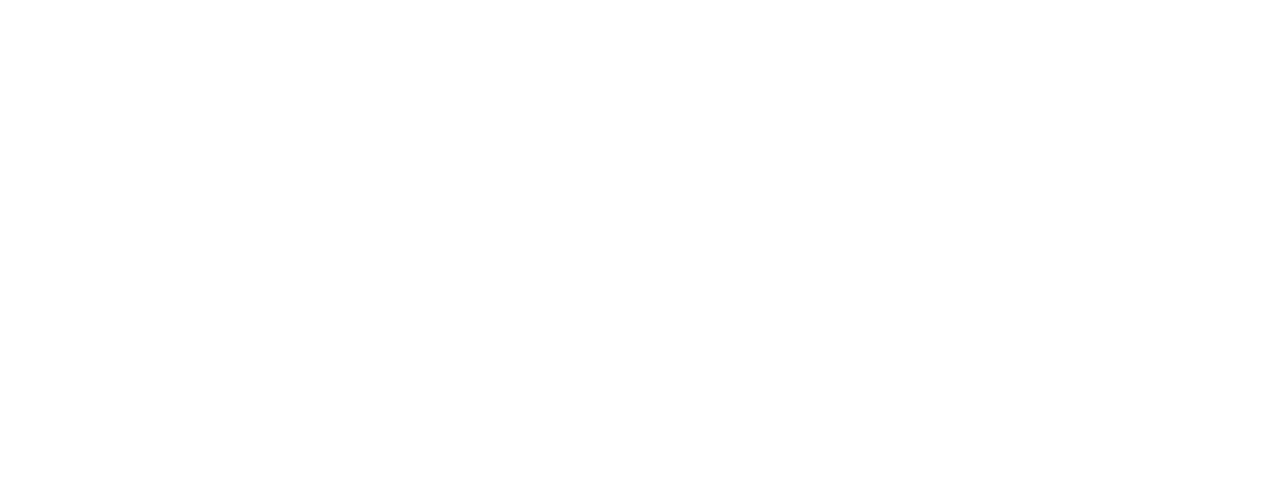
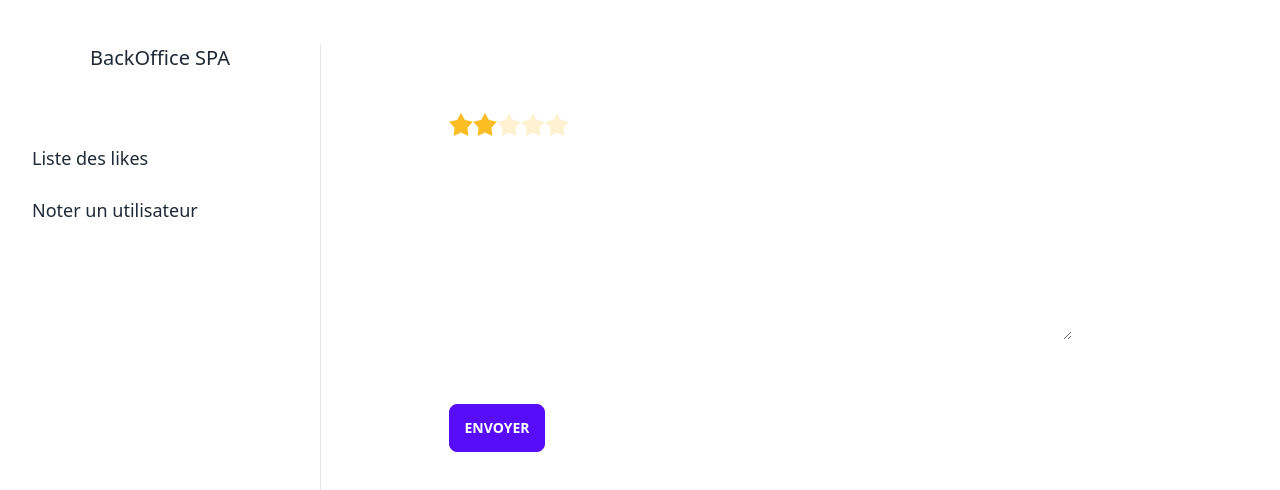
Before and after one commit to Antoine-973/challengeS1, a Vue app in the folder front/: page /backOffice/review/1 in a window 1280 px wide. Before the commit this address had no page. Shown: the top 490 px of the page. Built offline with nearby package versions, Linux system fonts and the light colour scheme; no server answers.

Commit message:
backoffice + rate users

```diff
--- /dev/null
+++ b/front/src/components/TemplateBO.vue
@@ -0,0 +1,18 @@
+<script setup>
+
+</script>
+
+<template>
+  <main>
+    <div class="border-r-[1px] h-screen">
+        <h1 class="text-center text-xl mt-11">BackOffice SPA</h1>
+        <div class="drawer-side">
+          <label for="my-drawer-2" class="drawer-overlay"></label>
+          <ul class="menu p-4 w-80 bg-base-100 text-base-content mt-11">
+            <li class="text-lg"><a>Liste des likes</a></li>
+            <li class="text-lg"><a>Noter un utilisateur</a></li>
+          </ul>
+        </div>
+    </div>
+  </main>
+</template>
--- a/front/src/router/index.js
+++ b/front/src/router/index.js
@@ -22,6 +22,16 @@
       name: "confirmAccount",
       path: "/confirmAccount",
       component: () => import("../views/security/ConfirmAccountView.vue"),
+    },
+    {
+      path: '/backOffice/review',
+      name: 'backOffice',
+      component: () => import('../views/ReviewBO.vue')
+    },
+    {
+      path: "/backOffice/review/:id",
+      name: "rateUser",
+      component: () => import('../views/RateUserBO.vue')
     }
   ]
 })
--- /dev/null
+++ b/front/src/services/basePath.js
@@ -0,0 +1 @@
+export const basePath = "https://localhost/";
--- /dev/null
+++ b/front/src/services/rateUserService.js
@@ -0,0 +1,9 @@
+import {basePath} from "./basePath";
+const pathUser = basePath + 'users/' ;
+
+
+export const getUserToRate = async (id) => {
+    return await fetch(pathUser + id, {
+      // headers: {authorization: 'Bearer ' + localStorage.getItem('token')}
+    });
+};
--- /dev/null
+++ b/front/src/services/reviewUserService.js
@@ -0,0 +1,9 @@
+import {basePath} from "./basePath";
+const path = basePath + 'likes/getAcceptedLikes' ;
+
+
+export const getAcceptedLikesUsers = async () => {
+    return await fetch(path, {
+      // headers: {authorization: 'Bearer ' + localStorage.getItem('token')}
+    });
+};
--- /dev/null
+++ b/front/src/views/RateUserBO.vue
@@ -0,0 +1,85 @@
+<script setup>
+    import Menu from "../components/TemplateBO.vue";
+    import { Field, Form } from 'vee-validate';
+    import { ref, reactive } from 'vue'
+    import {getUserToRate} from '../services/rateUserService';
+
+    const dataUser = ref(null)
+
+    let idUser = (new URL(window.location)).pathname.split('/')[3];
+
+    const formData = reactive({
+        message: '',
+        stars: '',
+    });
+
+    // fetch("https://localhost/users/" + idUser, {
+
+    // }).then(response => {
+    //     if(response.ok) {
+    //         return response.json();
+    //     }
+    //     return Promise.reject(new Error("Erreur: impossible de récupérer les informations de l'utilisateur :("));
+    // }).then((datas) => {
+    //     dataUser.value = datas;
+    //     // console.log(datas)
+    //     return datas;
+    // }).catch(function(error) {
+    //     console.log(error.message);
+    // });
+
+    const onSubmit = () => {
+        console.log("message: " + formData.message);
+        console.log("note: " + formData.stars);
+        console.log("id user: " + idUser);
+
+        //Ici rajouter appel API et envoyer les données en BDD
+        //Récupérer l'id du user connecté et l'id SPA
+    }
+
+    const getUser = async() => {
+        const responseGetUser = await getUserToRate(idUser);
+        const user = await responseGetUser.json();
+        dataUser.value = user;
+        // console.log(dataUser.value);
+    }
+
+    getUser();
+
+
+</script>
+
+<template>
+  <main>
+     <div class="flex justify-between">
+        <Menu></Menu>
+
+        <div class="grow ml-32">
+
+            <h1 class="text-xl text-center mt-11" v-if="dataUser != null">Noter l'utilisateur : {{ dataUser.firstname }} {{ dataUser.lastname }}</h1>
+
+            <div class="flex flex-col">
+
+                <Form @submit="onSubmit" class="flex flex-col w-full">
+                    <div class="rating mt-28">
+                        <input type="radio" name="rating-2" class="mask mask-star-2 bg-warning" value="1" v-model="formData.stars">
+                        <input type="radio" name="rating-2" checked="checked" class="mask mask-star-2 bg-warning" value="2" v-model="formData.stars">
+                        <input type="radio" name="rating-2" class="mask mask-star-2 bg-warning" v-model="formData.stars" value="3">
+                        <input type="radio" name="rating-2" class="mask mask-star-2 bg-warning" v-model="formData.stars" value="4">
+                        <input type="radio" name="rating-2" class="mask mask-star-2 bg-warning" v-model="formData.stars" value="5">
+                    </div>
+
+                    <Field as="textarea" name="description" class="w-3/4 mt-11 h-40" v-model="formData.message"/>
+
+                    <button class="btn btn-primary w-24 mt-16" type="submit">Envoyer</button>
+                </Form>
+
+                <!-- <p>message : {{ formData.message }}</p>
+                <p>Nombre d'étoiles: {{ formData.stars }}</p> -->
+
+
+            </div>
+        </div>
+     </div>
+  </main>
+</template>
--- /dev/null
+++ b/front/src/views/ReviewBO.vue
@@ -0,0 +1,67 @@
+<script setup>
+    import Menu from "../components/TemplateBO.vue";
+    import { ref } from 'vue'
+    import {getAcceptedLikesUsers} from '../services/reviewUserService';
+
+    const data = ref(null)
+
+
+
+    // fetch("https://localhost/likes/getAcceptedLikes", {
+
+    // }).then(response => {
+    //     if(response.ok) {
+    //         return response.json();
+    //     }
+    //     return Promise.reject(new Error("Erreur: impossible de récupérer la liste des utilisateurs :("));
+    // }).then((datas) => {
+    //     // console.log(datas['hydra:member']);
+    //     data.value = datas['hydra:member'];
+    //     // console.log(data.value[0].userId.firstname);
+    //     return datas;
+    // }).catch(function(error) {
+    //     console.log(error.message);
+    // });
+
+    const getUserList = async() => {
+        const responseGetList = await getAcceptedLikesUsers();
+        const user = await responseGetList.json();
+        data.value = user['hydra:member'];
+    }
+
+    getUserList();
+
+</script>
+
+<template>
+  <main>
+     <div class="flex justify-between mt-5">
+        <Menu></Menu>
+
+        <div class="grow ml-32">
+            <h1 class="text-center mb-11 text-lg">Notation des utilisateurs</h1>
+
+            <div class="overflow-x-auto">
+                <table class="table w-5/6 mt-12 justify-center">
+                    <thead>
+                        <tr>
+                            <th></th>
+                            <th>Nom</th>
+                            <th>Prénom</th>
+                            <th>Noter l'utilisateur</th>
+                        </tr>
+                    </thead>
+                    <tbody>
+                        <tr v-for="user in data">
+                            <th>1</th>
+                            <td>{{ user.userId.lastname }}</td>
+                            <td>{{ user.userId.firstname }}</td>
+                            <td><a :href="'/backOffice/review/' + user.userId.id"><i class="fa-regular fa-pen"></i></a></td>
+                        </tr>
+                    </tbody>
+                </table>
+            </div>
+        </div>
+     </div>
+  </main>
+</template>
```
